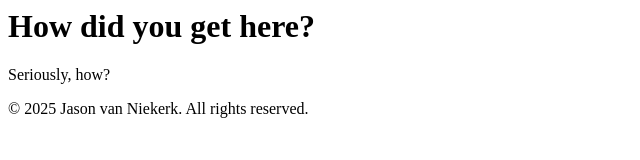
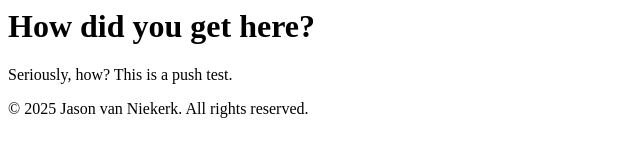
Before and after one commit to JasonVNZA/jasonvnza.github.io, a plain HTML site: page index.html in a window 1280 px wide. Shown: the whole page, without its empty margins (0-640 px from the left). Drawn offline with Linux system fonts and the light colour scheme.

Commit message:
Update index.html

```diff
--- a/index.html
+++ b/index.html
@@ -12,7 +12,7 @@
 	</header>
 
 	<main>
-		<p>Seriously, how?</p>
+		<p>Seriously, how? This is a push test.</p>
 	</main>
 
 	<footer>
```
